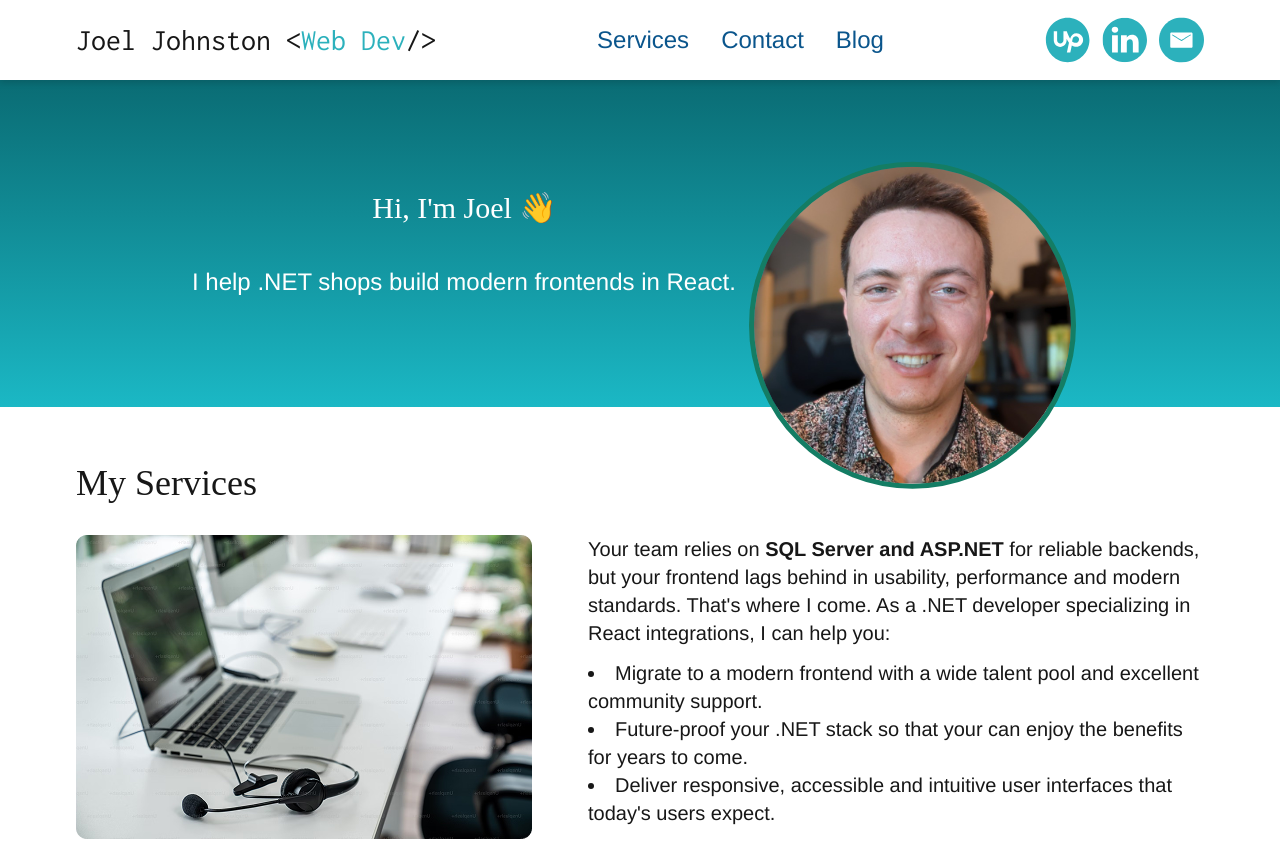
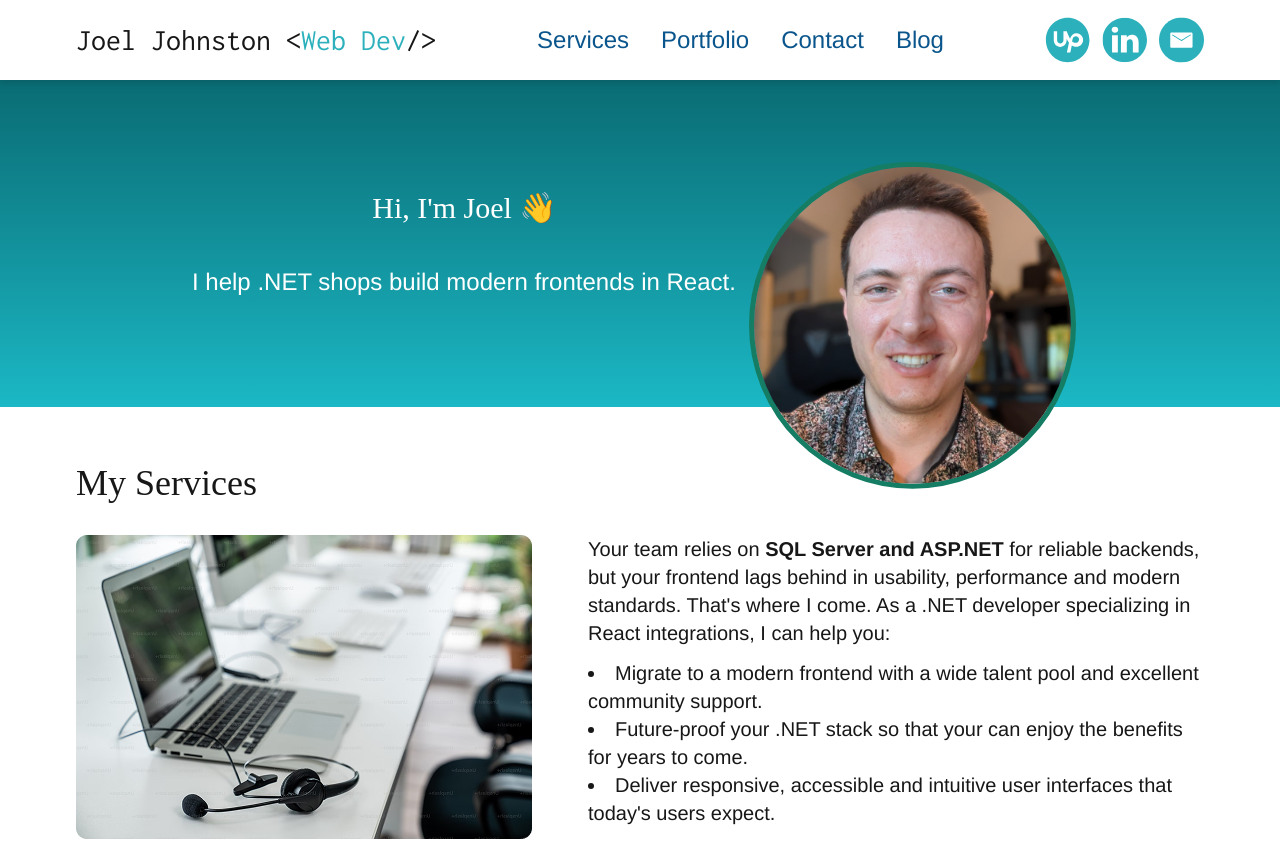
Before and after one commit to Midnight-Sky-Software-Solutions/joeljca-v3, a Next.js app: page / in a window 1280 px wide. Shown: the top 841 px of the page. Built offline with nearby package versions, Linux system fonts and the light colour scheme; a web font is replaced by a local one.

Commit message:
And the link too

```diff
--- a/ui/navbar.tsx
+++ b/ui/navbar.tsx
@@ -9,7 +9,7 @@ import { AnimatePresence } from "motion/react";
 
 const navItems = [
   { name: "Services", href: "/#services" },
-  // { name: "Portfolio", href: "/#portfolio" },
+  { name: "Portfolio", href: "/#portfolio" },
   { name: "Contact", href: "/contact" },
   { name: "Blog", href: "/blog" },
 ];
```
